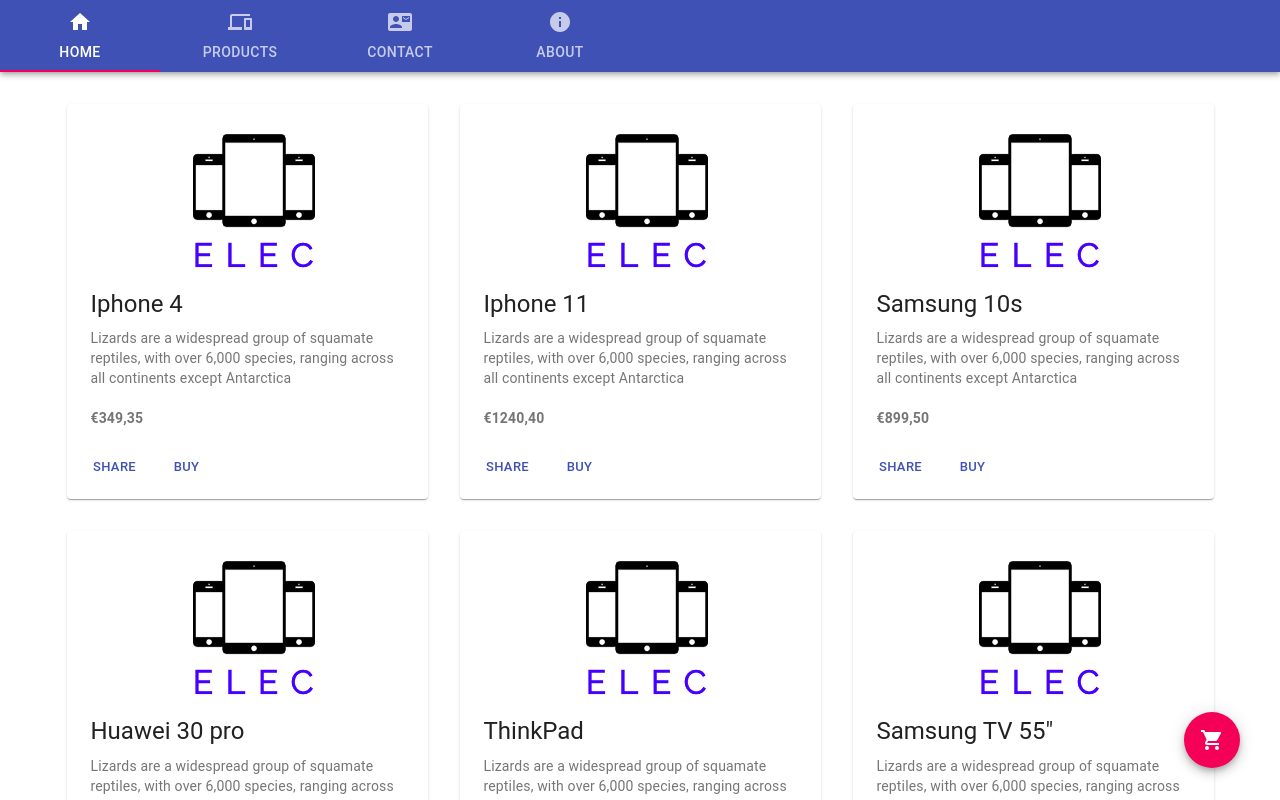
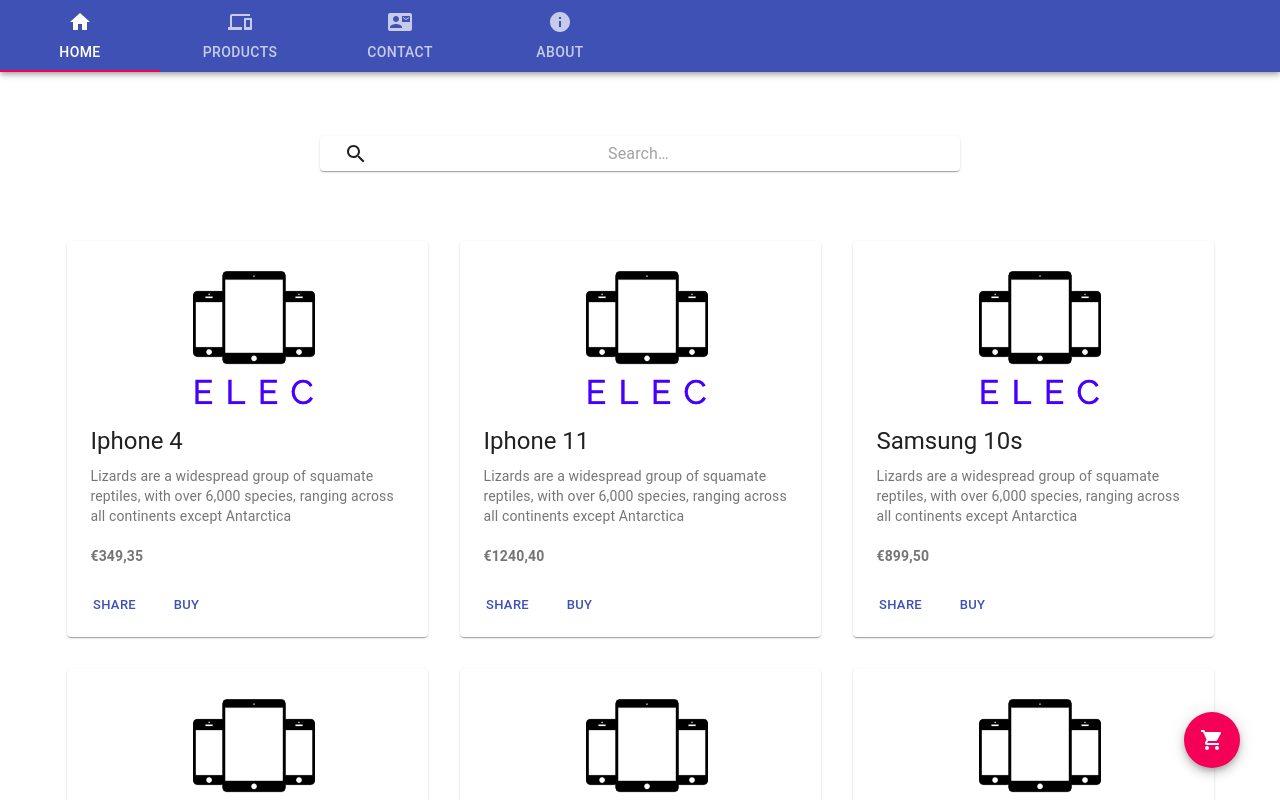
Before and after one commit to omarome/school-project, a React (Create React App) app: page /products in a window 1280 px wide. Shown: the top 800 px of the page. Built offline with nearby package versions, Linux system fonts and the light colour scheme.

Commit message:
search bar added to products page

```diff
--- a/src/Views/Products/ProductCard.js
+++ b/src/Views/Products/ProductCard.js
@@ -14,6 +14,7 @@
         maxWidth: 345,
         padding:theme.spacing(1),
         margin: theme.spacing(2),
+
     },
     media: {
         height: 160,
--- a/src/Views/Products/ProductsPage.js
+++ b/src/Views/Products/ProductsPage.js
@@ -1,13 +1,81 @@
 import React from 'react';
 import ProductCard from './ProductCard';
+import InputBase from '@material-ui/core/InputBase';
+import { fade, makeStyles } from '@material-ui/core/styles';
+import SearchIcon from '@material-ui/icons/Search';
+import { Grid, Paper } from '@material-ui/core';
 
+
+const useStyles = makeStyles(theme => ({
+  root:{
+    width:'50%',
+    margin:'auto',
+    textAlign:'center',
+    marginTop:'5%',
+    marginBottom:'3%',
+  },
+  search: {
+    position: 'relative',
+    borderRadius: theme.shape.borderRadius,
+    backgroundColor: fade(theme.palette.common.white, 0.15),
+    '&:hover': {
+      backgroundColor: fade(theme.palette.common.white, 0.25),
+    },
+    marginLeft: 0,
+    width: '100%',
+    [theme.breakpoints.up('sm')]: {
+      marginLeft: theme.spacing(1),
+      width: 'auto',
+    },
+  },
+  searchIcon: {
+    width: theme.spacing(7),
+    height: '100%',
+    position: 'absolute',
+    pointerEvents: 'none',
+    display: 'flex',
+    alignItems: 'center',
+    justifyContent: 'center',
+  },
+  inputInput: {
+    padding: theme.spacing(1, 1, 1, 7),
+    transition: theme.transitions.create('width'),
+    width: '100%',
+    [theme.breakpoints.up('sm')]: {
+      width: 120,
+      '&:focus': {
+        width: 200,
+      },
+    },
+    },
+  }));
 
 
 export default function ProductsPage(){
+  const classes = useStyles();
 
 
     return(
       <>
+        <Grid container  className={classes.root}>
+          <Grid item xs={12}>
+           <Paper>
+           <div className={classes.search}>
+                <div className={classes.searchIcon}>
+                  <SearchIcon />
+                </div>
+                <InputBase
+                  placeholder="Search…"
+                  classes={{
+                    root: classes.inputRoot,
+                    input: classes.inputInput,
+                  }}
+                  inputProps={{ 'aria-label': 'search' }}
+                />
+              </div>
+           </Paper>
+              </Grid>
+        </Grid>
         <ProductCard/>
      </>
     )
--- a/src/data/data.json
+++ b/src/data/data.json
@@ -1,6 +1,6 @@
 [{
     "Id": "a63c74ac-b3e0-4032-8d60-f9cc996b55c2",
-    "imgurl":"../media/iphone4.png",
+    "imgurl":"../../../media/iphone4.png",
     "index": 1,
     "product_name": "Iphone 4",
     "price": "€349,35",
```
